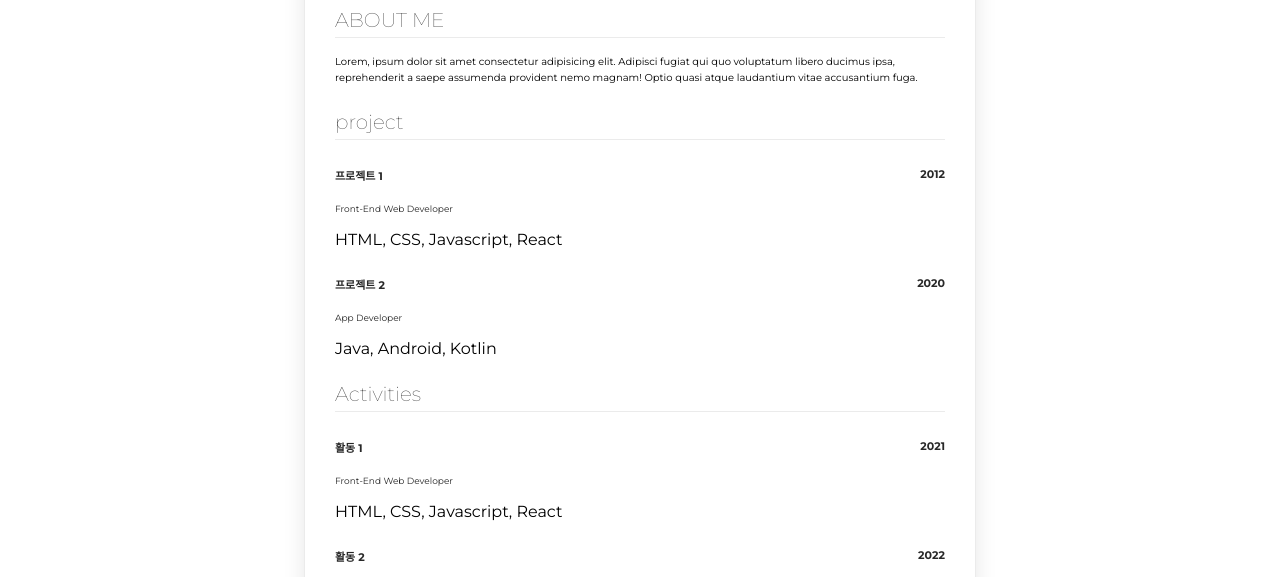
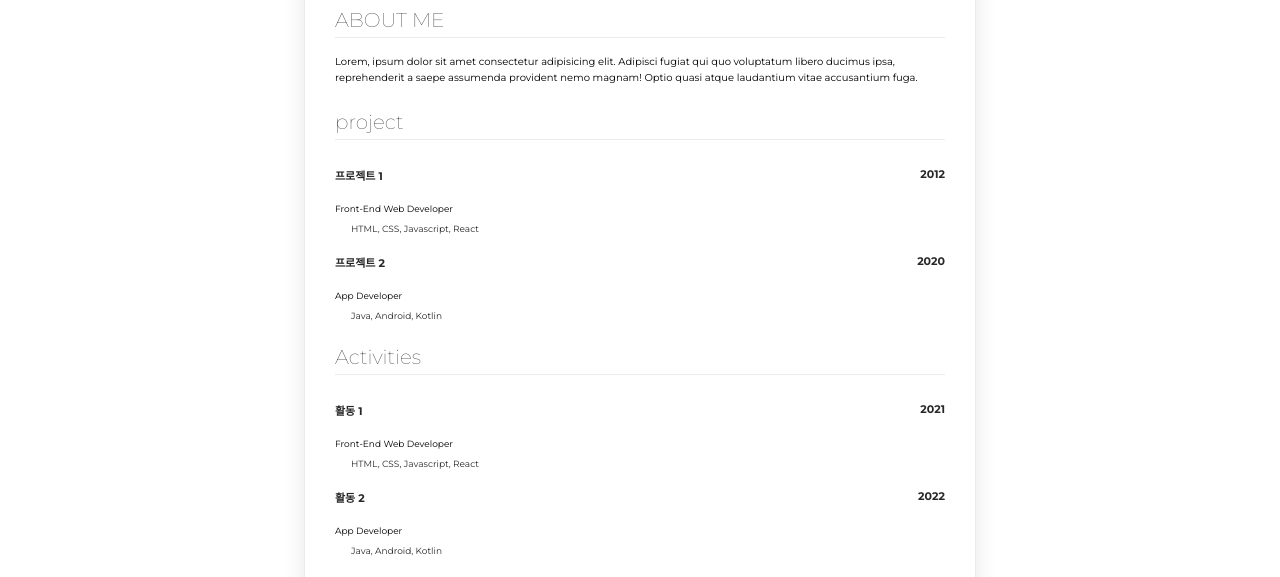
Before and after one commit to cj-e/resume0413, a plain HTML site: page index.html in a window 1280 px wide. Shown: the part 125-702 px from the top of the page. Drawn offline with Linux system fonts and the light colour scheme.

Commit message:
complete2

```diff
--- a/style.css
+++ b/style.css
@@ -67,9 +67,11 @@ h2 {
 
 .desc-text{
     font-size: 9px;
+}
+.desc-subtext {
+    font-size: 9px;
     color: #282828;
-    padding-left 16px;
-
+    padding-left: 16px;
 }
 .title-box{
     text-align: right;
```
